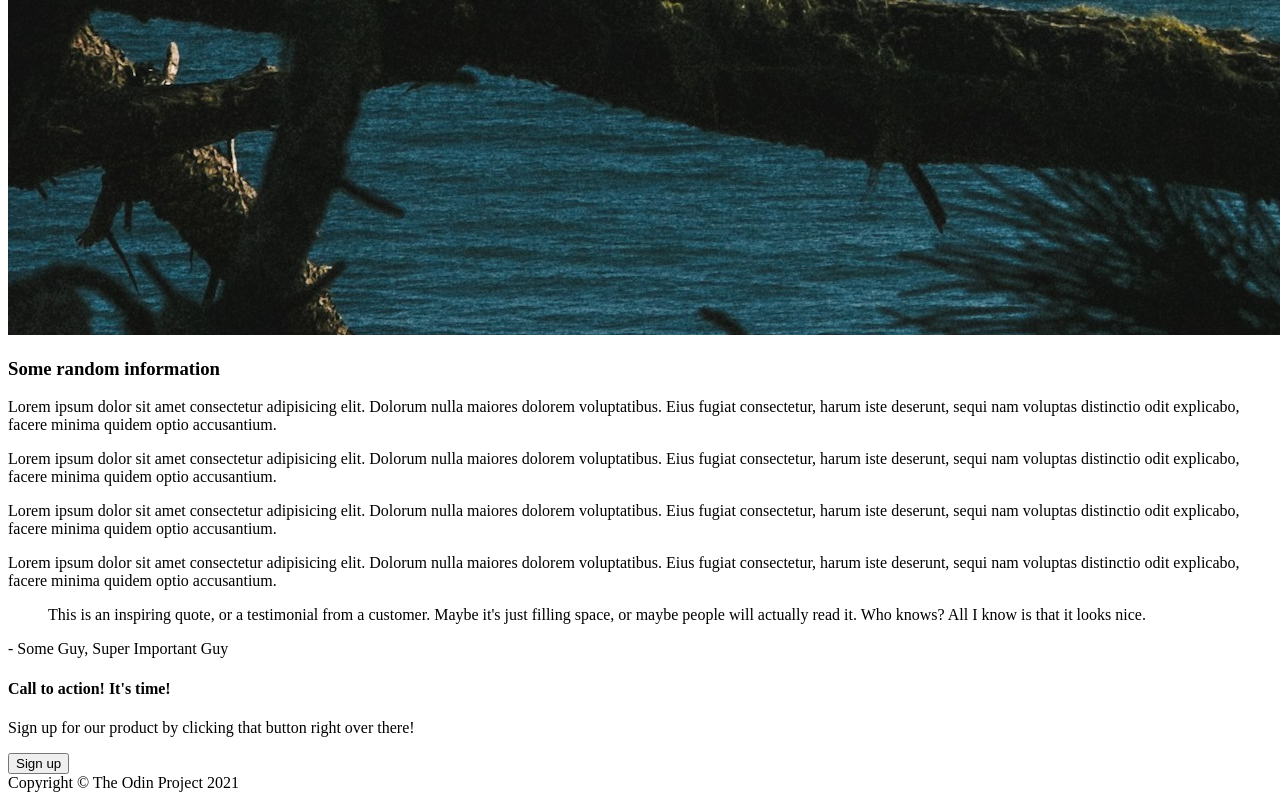
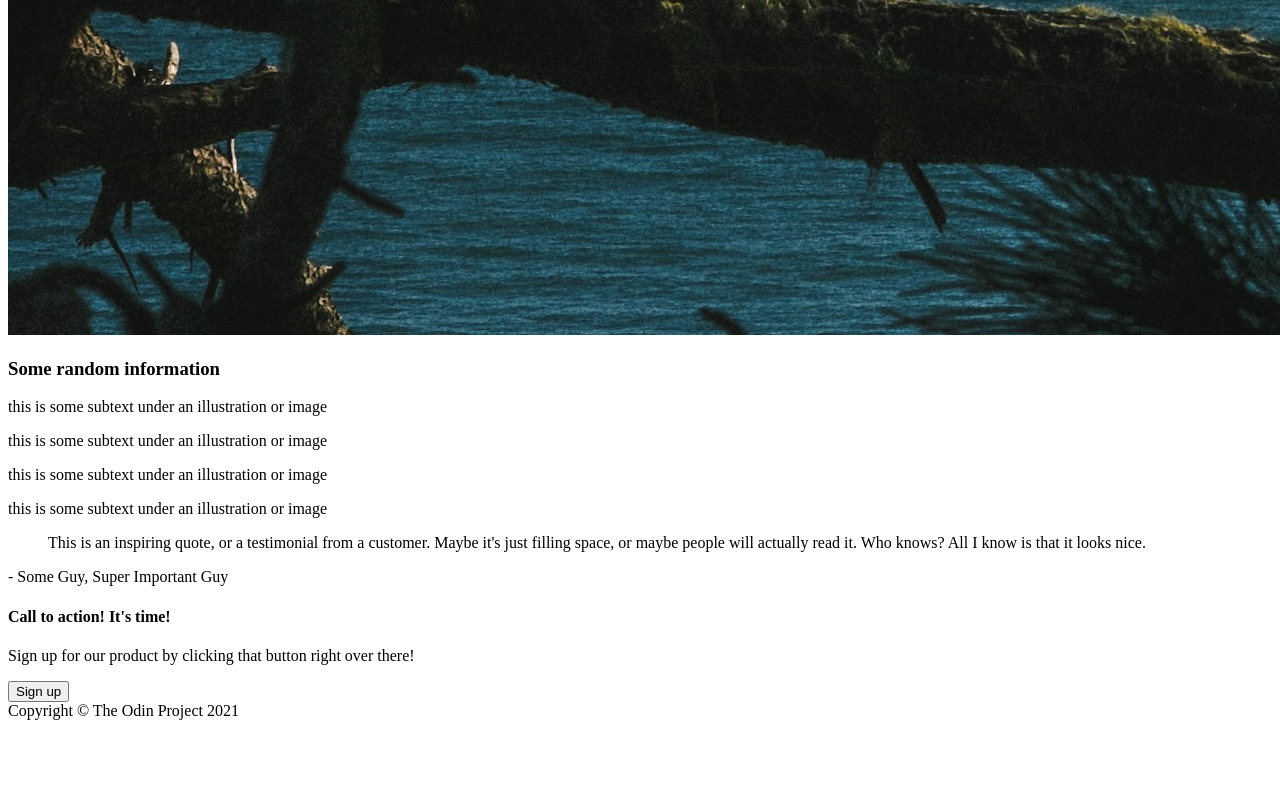
Before and after one commit to A-PAG/landing-page, a plain HTML site: page index.html in a window 1280 px wide. Shown: the part 1163-1963 px from the top of the page. After the commit the page ends 1891 px from the top, so only its background shows below. Drawn offline with Linux system fonts and the light colour scheme.

Commit message:
Edit card subtext

```diff
--- a/index.html
+++ b/index.html
@@ -25,7 +25,8 @@
         <div class="header">
             <div class="header-text">
                 <h2>This website is awesome</h2>
-                <p>This website has some subtext that goes her under the main title. It's a smaller font and the color is lower contrast.</p>
+                <p class="subtext">This website has some subtext that goes her under the main title. It's a smaller font and the color
+                    is lower contrast.</p>
                 <button>Sign up</button>
             </div>
             <img class="header-image" src="./images/kellen-riggin.jpg" alt="">
@@ -37,35 +38,20 @@
         <div class="cards">
             <div class="card-section">
                 <div class="square"></div>
-                <p>Lorem ipsum dolor sit amet consectetur adipisicing elit. Dolorum nulla maiores dolorem
-                    voluptatibus.
-                    Eius fugiat consectetur, harum iste deserunt, sequi nam voluptas distinctio odit explicabo,
-                    facere
-                    minima quidem optio accusantium.</p>
+                <p class="subtext">this is some subtext under an illustration or image</p>
             </div>
             <div class="card-section">
                 <div class="square"></div>
-                <p>Lorem ipsum dolor sit amet consectetur adipisicing elit. Dolorum nulla maiores dolorem
-                    voluptatibus.
-                    Eius fugiat consectetur, harum iste deserunt, sequi nam voluptas distinctio odit explicabo,
-                    facere
-                    minima quidem optio accusantium.</p>
+                <p class="subtext">this is some subtext under an illustration or image</p>
+
             </div>
             <div class="card-section">
                 <div class="square"></div>
-                <p>Lorem ipsum dolor sit amet consectetur adipisicing elit. Dolorum nulla maiores dolorem
-                    voluptatibus.
-                    Eius fugiat consectetur, harum iste deserunt, sequi nam voluptas distinctio odit explicabo,
-                    facere
-                    minima quidem optio accusantium.</p>
+                <p class="subtext">this is some subtext under an illustration or image</p>
             </div>
             <div class="card-section">
                 <div class="square"></div>
-                <p>Lorem ipsum dolor sit amet consectetur adipisicing elit. Dolorum nulla maiores dolorem
-                    voluptatibus.
-                    Eius fugiat consectetur, harum iste deserunt, sequi nam voluptas distinctio odit explicabo,
-                    facere
-                    minima quidem optio accusantium.</p>
+                <p class="subtext">this is some subtext under an illustration or image</p>
             </div>
         </div>
     </section>
```
